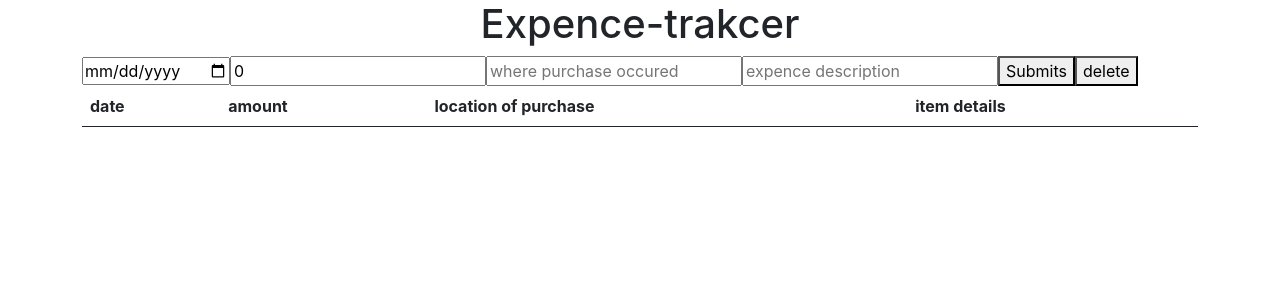
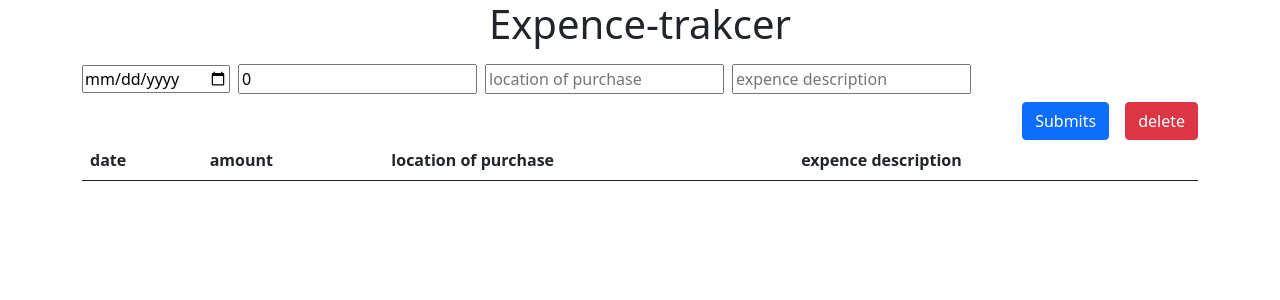
Before and after one commit to rivveneyes/react-expense-tracker, a React (Create React App) app: page / in a window 1280 px wide. Shown: the top 300 px of the page. Built offline with nearby package versions, Linux system fonts and the light colour scheme.

Commit message:
fixed date display found number display need currency symbol and decemal added boot strap styles to buttons

```diff
--- a/public/index.html
+++ b/public/index.html
@@ -2,7 +2,6 @@
 <html lang="en">
   <head>
     <meta charset="utf-8" />
-    <link rel="icon" href="%PUBLIC_URL%/favicon.ico" />
     <meta name="viewport" content="width=device-width, initial-scale=1" />
     <meta name="theme-color" content="#000000" />
     <meta
--- a/src/App.js
+++ b/src/App.js
@@ -13,7 +13,9 @@ class App extends Component {
   onUserInput = (e) => {
     switch (e.target.id) {
       case "date":
-        this.setState({ dateOfExpence: e.target.value });
+        this.setState({ dateOfExpence: e.target.value});
+
+
         // this.setState({dateOfExpence: e.target.value })
         break;
       case "spentAmount":
@@ -33,8 +35,8 @@ class App extends Component {
   handleInput = (date, amount, description, expenceOccred, checkbox) => {
     date === ""
       ? alert("please enter date")
-      : amount === 0
-      ? alert("please enter amount")
+      : amount <=0
+      ? alert("please enter amount over $0.00")
       : description === ""
       ? alert("please enter description")
       : expenceOccred === ""
--- a/src/Table.js
+++ b/src/Table.js
@@ -9,13 +9,13 @@ export default class Table extends Component {
             <th>date</th>
             <th>amount</th>
             <th>location of purchase</th>
-            <th>item details</th>
+            <th>expence description</th>
           </tr>
         </thead>
         <tbody>
           {this.props.userData.map((pruchase, index) => (
             <tr key={index}>
-              <td>{pruchase.dateOfExpence}</td>
+              <td>{pruchase.dateOfExpence.slice(5,10)+`-${pruchase.dateOfExpence.slice(0,4)}`}</td>
               <td>{pruchase.userSpentAmount}</td>
               <td>{pruchase.itemDescription}</td>
               <td>{pruchase.whereExpenceOccured}</td>
--- a/src/formfield.js
+++ b/src/formfield.js
@@ -5,39 +5,43 @@ class Form extends Component {
     return (
       <form>
         <input
-        className="d-inline-flex"
+        className=""
           id="date"
           type="date"
           value={this.props.data.dateOfExpence}
           onChange={this.props.change}
         />
         <input
+        className="m-2"
           id="spentAmount"
           type="number"
-
           value={this.props.data.userSpentAmount}
           onChange={this.props.change}
         />
         <input
-          placeholder="where purchase occured"
+
+          placeholder="location of purchase"
           id="description"
           type="text"
           value={this.props.data.itemDescription}
           onChange={this.props.change}
         />
         <input
+        className="m-2"
         placeholder="expence description"
           id="expenceDetail"
           type="text"
           value={this.props.data.whereExpenceOccured}
           onChange={this.props.change}
         />
-        <button onClick={this.props.submit} type="submit">
+        <div >
+        <button className="btn btn-danger  float-end " onClick={this.props.delete} type="button">
+          delete
+        </button>
+        <button className="btn btn-primary float-end me-3" onClick={this.props.submit} type="submit">
           Submits
         </button>
-        <button onClick={this.props.delete} type="button">
-          delete
-        </button>
+        </div>
       </form>
     );
   }
--- a/src/index.css
+++ /dev/null
@@ -1,13 +0,0 @@
-body {
-  margin: 0;
-  font-family: -apple-system, BlinkMacSystemFont, 'Segoe UI', 'Roboto', 'Oxygen',
-    'Ubuntu', 'Cantarell', 'Fira Sans', 'Droid Sans', 'Helvetica Neue',
-    sans-serif;
-  -webkit-font-smoothing: antialiased;
-  -moz-osx-font-smoothing: grayscale;
-}
-
-code {
-  font-family: source-code-pro, Menlo, Monaco, Consolas, 'Courier New',
-    monospace;
-}
--- a/src/index.js
+++ b/src/index.js
@@ -1,6 +1,6 @@
 import ReactDOM from "react-dom";
 import App from "./App";
 import "bootstrap/dist/css/bootstrap.min.css";
-import "./index.css";
+
 
 ReactDOM.render(<App />, document.getElementById("root"));
```
